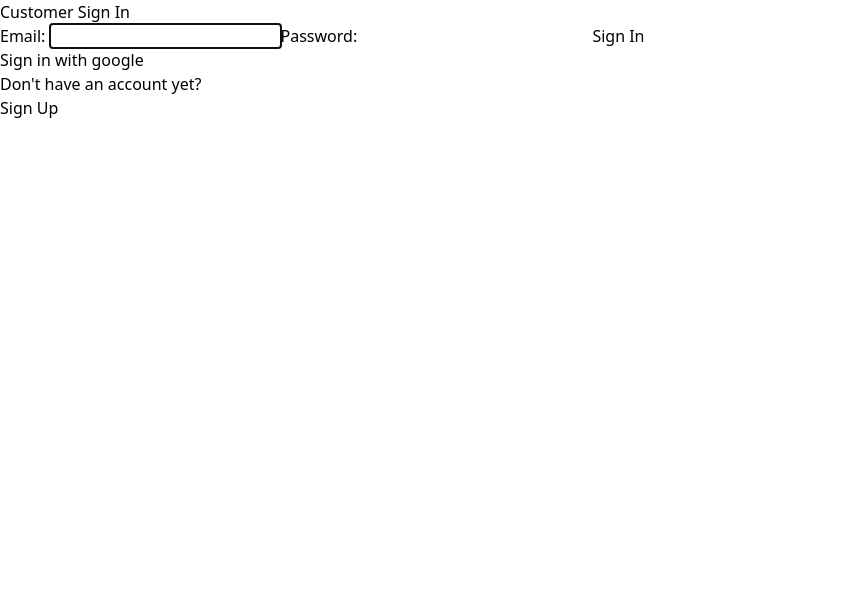
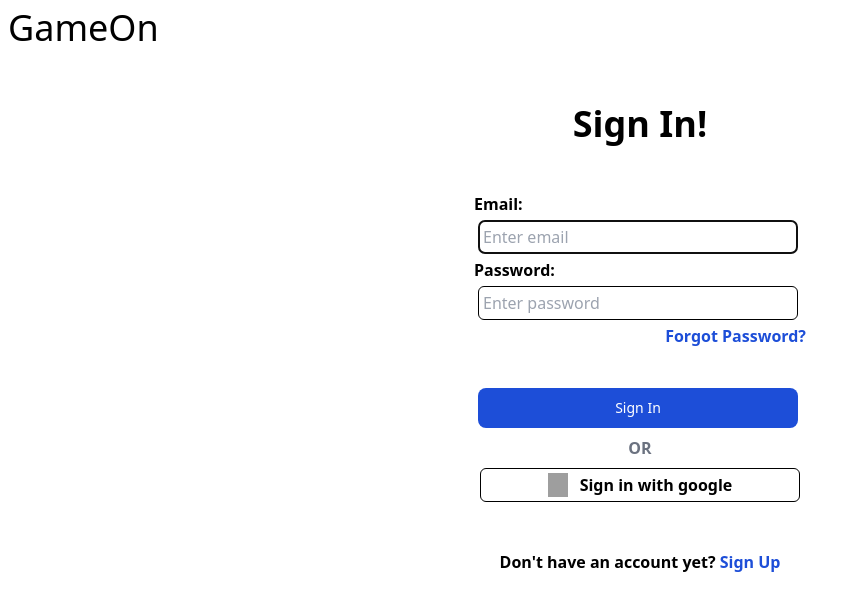
Before and after one commit to ManmohanBoyina/Event-Management-System-FrontEnd, a Next.js app: page /auth/sign-in in a window 1280 px wide. Shown: the top 610 px of the page, without its empty margins (0-868 px from the left). Built offline with nearby package versions, Linux system fonts and the light colour scheme; no server answers; grey boxes are pictures that could not be loaded.

Commit message:
styling to the login page
Added tailwind styling to the login page.

```diff
--- a/src/pages/auth/sign-in.js
+++ b/src/pages/auth/sign-in.js
@@ -49,7 +49,7 @@ const SignIn = () => {
         setPassword('');
     }
 
-    const sign_in_google = () =>{
+    const sign_in_google = () => {
 
     }
 
@@ -57,28 +57,37 @@ const SignIn = () => {
         <>
             <section>
                 {/* sign-in page below */}
-                <h1>Customer Sign In</h1>
-                <form onSubmit={handleSubmit}>
+                <title>Customer Sign In</title>
+                <h1 class="text-4xl p-2">GameOn</h1>
+                <div class="pt-12 flex items-center justify-start h-screen flex-col">
+                    <div class="flex flex-col">
+                        <h2 class="text-4xl font-bold mb-12 text-left">Sign In!</h2>
+                    </div>
+                    <form class="flex flex-col" onSubmit={handleSubmit}>
 
-                    <label htmlFor="email">Email: </label>
-                    <input type="text" id="email" ref={userRef} onChange={(e) => setEmail(e.target.value)} value={email} required />
+                        <label class="font-bold" htmlFor="email">Email: </label>
+                        <input class="border border-black rounded-md m-1 p-1 w-80" type="text" id="email" placeholder="Enter email" ref={userRef} onChange={(e) => setEmail(e.target.value)} value={email} required />
+                        <label class="font-bold" htmlFor="password">Password: </label>
+                        <input class="border border-black rounded-md m-1 p-1 w-80" type="password" id="password" placeholder="Enter password" onChange={(e) => setPassword(e.target.value)} value={password} required />
+                        <a class="font-bold text-blue-700 hover:text-blue-800 hover:underline active:text-blue-900 text-right" href="#">Forgot Password?</a>
 
-                    <label htmlFor="password">Password: </label>
-                    <input type="password" id="password" onChange={(e) => setPassword(e.target.value)} value={password} required />
 
-                    <button>Sign In</button>
-                </form>
-                <div>
-                    <button
-                    onClick={()=>{signIn('google',{role:"Customer"})}}
-                    >Sign in with google</button>
+                        <button class="text-white w-80 m-1 mt-10 p-1 bg-blue-700 hover:bg-blue-800 active:bg-blue-900 font-medium rounded-lg text-sm px-5 py-2.5 mr-2 mb-2">Sign In</button>
+                    </form>
+
+                    <div class="flex items-center justify-center m-.5">
+                        <div class="text-gray-500 font-semibold mb-1">OR</div>
+                    </div>
+
+                    <div class="border border-black rounded-md m-1 p-1 w-80 font-bold flex flex-row justify-center hover:bg-gray-200 active:bg-gray-300">
+                        <img class src="/icons/google-icon.svg" height="20" width="20" />
+                        <button class="pl-3"
+                            onClick={() => { signIn('google', { role: "Customer" }) }}
+                        >Sign in with google</button>
+                    </div>
+
+                    <p class="mt-10 m-1 p-1 font-bold">Don't have an account yet? <a class="text-blue-700 hover:text-blue-800 hover:underline active:text-blue-900" href="sign-up">Sign Up</a></p>
                 </div>
-                <p>
-                    Don't have an account yet?<br />
-                    <span className="line">
-                        <a href="sign-up">Sign Up</a>
-                    </span>
-                </p>
             </section>
 
 
```
